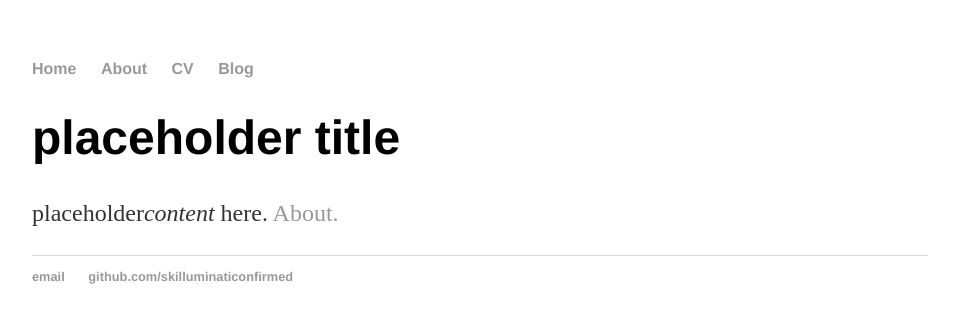
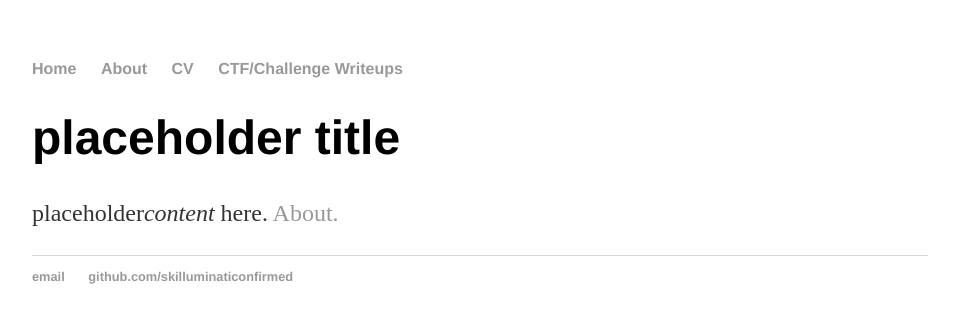
Before and after one commit to skilluminaticonfirmed/skilluminaticonfirmed.github.io, a Jekyll site: the page built from index.html, in a window 1280 px wide. Shown: the top 323 px of the page, without its empty margins (160-1119 px from the left). Built offline with Jekyll 4.4.1, drawn with Linux system fonts in a browser that asks for light colours.

Commit message:
changed more posts

```diff
--- a/_layouts/default.html
+++ b/_layouts/default.html
@@ -11,7 +11,7 @@
                 <li><a href="/">Home</a></li>
                 <li><a href="/about">About</a></li>
                 <li><a href="/stuff">CV</a></li>
-                <li><a href="/blog">Blog</a></li>
+                <li><a href="/writeups">CTF/Challenge Writeups</a></li>
             </ul>
         </nav>
         <div class="container">
--- a/_layouts/writeup.html
+++ b/_layouts/writeup.html
@@ -4,6 +4,6 @@ layout: default
 <h1>{{ page.title }}</h1>
 <p class="meta">{{ page.date | date_to_string }}</p>
 
-<div class="post">
+<div class="writeup">
     {{ content }}
 </div>
--- a/css/main.css
+++ b/css/main.css
@@ -33,11 +33,11 @@ footer {
     font-size: .8em;
 }
 
-ul.posts {
+ul.writeups {
     margin: 20px auto 40px;
     font-size: 1.5em;
 }
 
-ul.posts li {
+ul.writeups li {
     list-style: none;
 }
```
